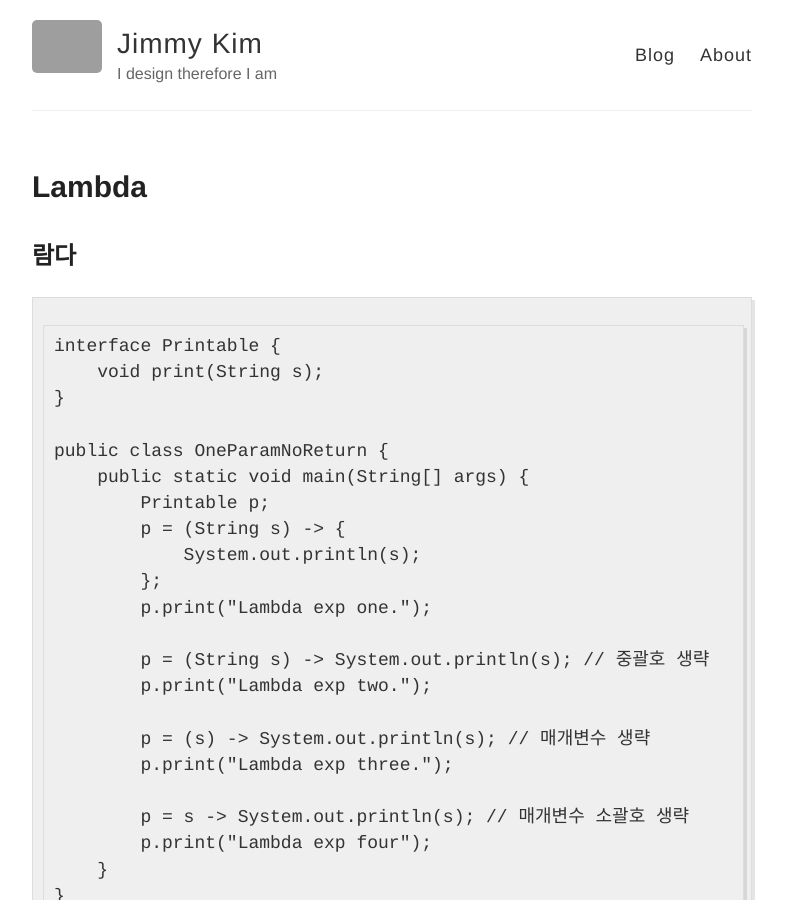
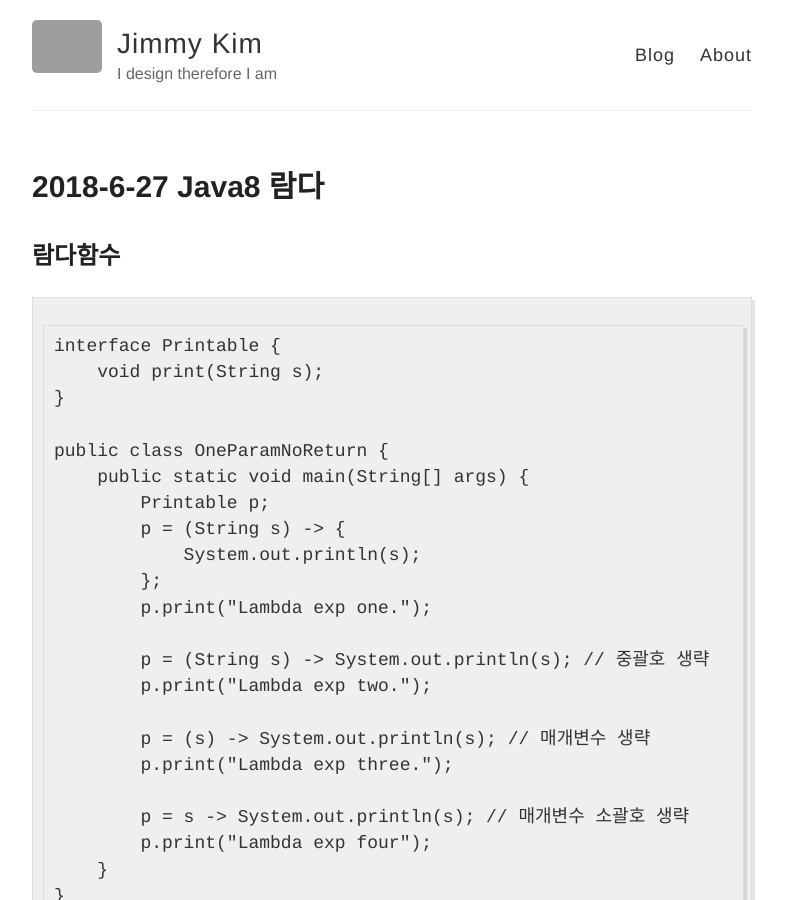
Before and after one commit to jaeyeon93/jaeyeon93.github.io, a Jekyll site: the page built from _posts/2018-6-27-lambda.md, in a window 1280 px wide and 900 px high. Shown: the whole window, without its empty margins (248-1034 px from the left). Built offline with Jekyll 4.4.1, drawn with Linux system fonts in a browser that asks for light colours; our own code applies the rules of GitHub Pages for plain Markdown files; grey boxes are pictures that could not be loaded.

Commit message:
2018-7-8-TIL

````diff
--- a/_posts/2018-6-27-lambda.md
+++ b/_posts/2018-6-27-lambda.md
@@ -1,4 +1,9 @@
-람다
+---
+layout: post
+title: 2018-6-27 Java8 람다
+---
+
+람다함수
 ---
 
 ```
````
